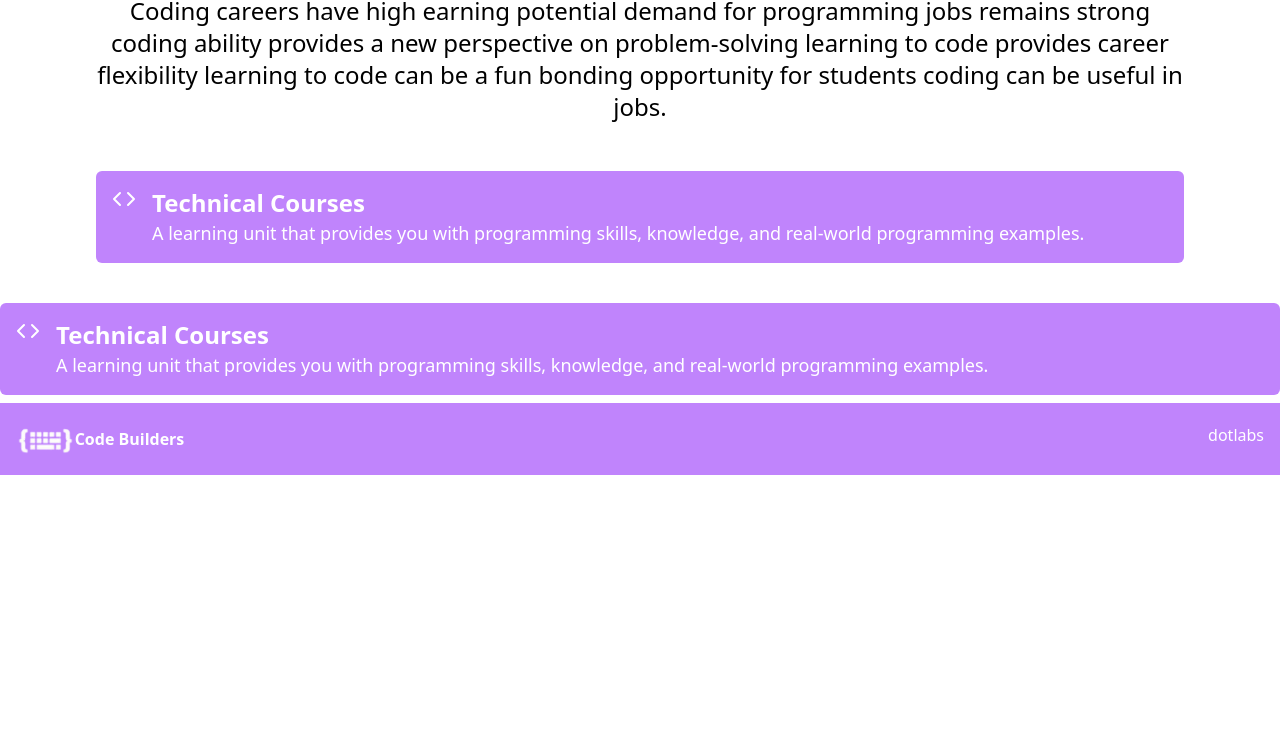
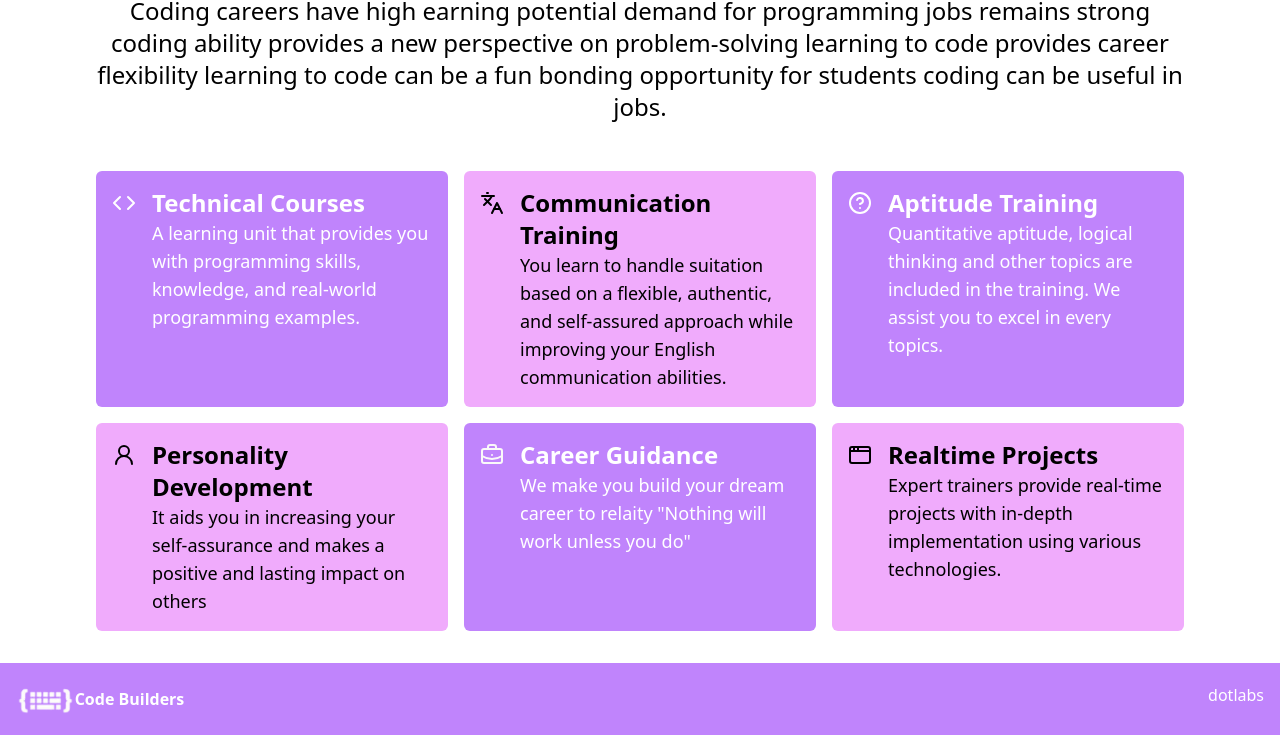
Before and after one commit to INFANT-RYAN/rezposive_Site, a website: page src/index.html in a window 1280 px wide. Shown: the part 743-1478 px from the top of the page. Before the commit the page ends 1218 px from the top, so only its background shows below. Drawn offline with Linux system fonts and the light colour scheme.

Commit message:
chore: offer

```diff
--- a/src/index.html
+++ b/src/index.html
@@ -64,26 +64,59 @@
     </header>
     <main class="pt-6 pb-6 md:px-24 px-8">
       <!--//TODO: content section-->
-      <div class="text-center ">
+      <section class="text-center ">
         <h2 class="text-4xl md:text-5xl font-bold bg-gradient-to-r from-purple-500 via-fuchsia-500 to-fuchsia-400 bg-clip-text text-transparent inline-block py-5">What we Offer?</h2>
         <p class="md:text-2xl flex justify-normal text-xl font-thin leading-7 md:leading-8">Coding careers have high earning potential demand for programming jobs remains strong coding ability provides a new perspective on problem-solving learning to code provides career flexibility learning to code can be a fun bonding opportunity for students coding can be useful in jobs.</p>
-      </div>
-      <section class="mt-10 grid  grid-cols-1">
+      </section>
+      <section class="mt-10 grid  grid-cols-1 md:grid-cols-3 gap-x-4">
         <div class="flex flex-row gap-4 bg-purple-400 p-4 rounded-md my-2">
-          <div><svg xmlns="http://www.w3.org/2000/svg" width="24" height="24" viewBox="0 0 24 24" fill="none" stroke="#ffffff" stroke-width="2" stroke-linecap="round" stroke-linejoin="round" class="lucide lucide-code"><polyline points="16 18 22 12 16 6"/><polyline points="8 6 2 12 8 18"/></svg><polyline points="16 18 22 12 16 6"/><polyline points="8 6 2 12 8 18"/></svg></div>
-          <divc class="flex flex-col justify-start">
+          <div class="pt-1"><svg xmlns="http://www.w3.org/2000/svg" width="24" height="24" viewBox="0 0 24 24" fill="none" stroke="#ffffff" stroke-width="2" stroke-linecap="round" stroke-linejoin="round" class="lucide lucide-code"><polyline points="16 18 22 12 16 6"/><polyline points="8 6 2 12 8 18"/></svg><polyline points="16 18 22 12 16 6"/><polyline points="8 6 2 12 8 18"/></svg></div>
+          <div class="flex flex-col justify-start">
             <h3 class="font-bold text-2xl text-white">Technical Courses</h3>
             <p class="text-white text-lg">A learning unit that provides you with programming skills, knowledge, and real-world programming examples.</p>
           </div>
         </div>
 
-        <div class="flex flex-row gap-4 bg-purple-400 p-4 rounded-md my-2">
-          <div><svg xmlns="http://www.w3.org/2000/svg" width="24" height="24" viewBox="0 0 24 24" fill="none" stroke="#ffffff" stroke-width="2" stroke-linecap="round" stroke-linejoin="round" class="lucide lucide-code"><polyline points="16 18 22 12 16 6"/><polyline points="8 6 2 12 8 18"/></svg><polyline points="16 18 22 12 16 6"/><polyline points="8 6 2 12 8 18"/></svg></div>
-          <divc class="flex flex-col justify-start">
-            <h3 class="font-bold text-2xl text-white">Technical Courses</h3>
-            <p class="text-white text-lg">A learning unit that provides you with programming skills, knowledge, and real-world programming examples.</p>
+        <div class="flex flex-row gap-4 p-4 rounded-md my-2 bg-fuchsia-300">
+          <div class="pt-1"><svg xmlns="http://www.w3.org/2000/svg" width="24" height="24" viewBox="0 0 24 24" fill="none" stroke="currentColor" stroke-width="2" stroke-linecap="round" stroke-linejoin="round" class="lucide lucide-languages"><path d="m5 8 6 6"/><path d="m4 14 6-6 2-3"/><path d="M2 5h12"/><path d="M7 2h1"/><path d="m22 22-5-10-5 10"/><path d="M14 18h6"/></svg></div>
+          <div>
+            <h3 class="font-bold text-2xl text-black">Communication Training</h3>
+            <p class="text-black text-lg">You learn to handle suitation based on a flexible, authentic, and self-assured approach while improving your English communication abilities.</p>
           </div>
         </div>
+
+        <div class="flex flex-row gap-4 bg-purple-400 p-4 rounded-md my-2">
+          <div class="pt-1"><svg xmlns="http://www.w3.org/2000/svg" width="24" height="24" viewBox="0 0 24 24" fill="none" stroke="#ffffff" stroke-width="2" stroke-linecap="round" stroke-linejoin="round" class="lucide lucide-circle-help"><circle cx="12" cy="12" r="10"/><path d="M9.09 9a3 3 0 0 1 5.83 1c0 2-3 3-3 3"/><path d="M12 17h.01"/></svg></div>
+          <div class="flex flex-col justify-start">
+            <h3 class="font-bold text-2xl text-white">Aptitude Training</h3>
+            <p class="text-white text-lg">Quantitative aptitude, logical thinking and other topics are included in the training. We assist you to excel in every topics.</p>
+          </div>
+        </div>
+
+        <div class="flex flex-row gap-4 p-4 rounded-md my-2 bg-fuchsia-300">
+          <div class="pt-1"><svg xmlns="http://www.w3.org/2000/svg" width="24" height="24" viewBox="0 0 24 24" fill="none" stroke="#000000" stroke-width="2" stroke-linecap="round" stroke-linejoin="round" class="lucide lucide-user-round"><circle cx="12" cy="8" r="5"/><path d="M20 21a8 8 0 0 0-16 0"/></svg></div>
+          <div>
+            <h3 class="font-bold text-2xl text-black">Personality Development</h3>
+            <p class="text-black text-lg">It aids you in increasing your self-assurance and makes a positive and lasting impact on others</p>
+          </div>
+        </div>
+
+        <div class="flex flex-row gap-4 bg-purple-400 p-4 rounded-md my-2">
+          <div class="pt-1"><svg xmlns="http://www.w3.org/2000/svg" width="24" height="24" viewBox="0 0 24 24" fill="none" stroke="#faf9f9" stroke-width="2" stroke-linecap="round" stroke-linejoin="round" class="lucide lucide-briefcase-business"><path d="M12 12h.01"/><path d="M16 6V4a2 2 0 0 0-2-2h-4a2 2 0 0 0-2 2v2"/><path d="M22 13a18.15 18.15 0 0 1-20 0"/><rect width="20" height="14" x="2" y="6" rx="2"/></svg></div>
+          <div class="flex flex-col justify-start">
+            <h3 class="font-bold text-2xl text-white">Career Guidance</h3>
+            <p class="text-white text-lg">We make you build your dream career to relaity "Nothing will work unless you do"</p>
+          </div>
+        </div>
+
+        <div class="flex flex-row gap-4 p-4 rounded-md my-2 bg-fuchsia-300">
+          <div class="pt-1"><svg xmlns="http://www.w3.org/2000/svg" width="24" height="24" viewBox="0 0 24 24" fill="none" stroke="#000000" stroke-width="2" stroke-linecap="round" stroke-linejoin="round" class="lucide lucide-app-window"><rect x="2" y="4" width="20" height="16" rx="2"/><path d="M10 4v4"/><path d="M2 8h20"/><path d="M6 4v4"/></svg></div>
+          <div>
+            <h3 class="font-bold text-2xl text-black">Realtime Projects</h3>
+            <p class="text-black text-lg">Expert trainers provide real-time projects with in-depth implementation using various technologies.</p>
+          </div>
+        </div>
+
       </section>
     </main>
 
```
Also changed, not shown: src/output.css.
